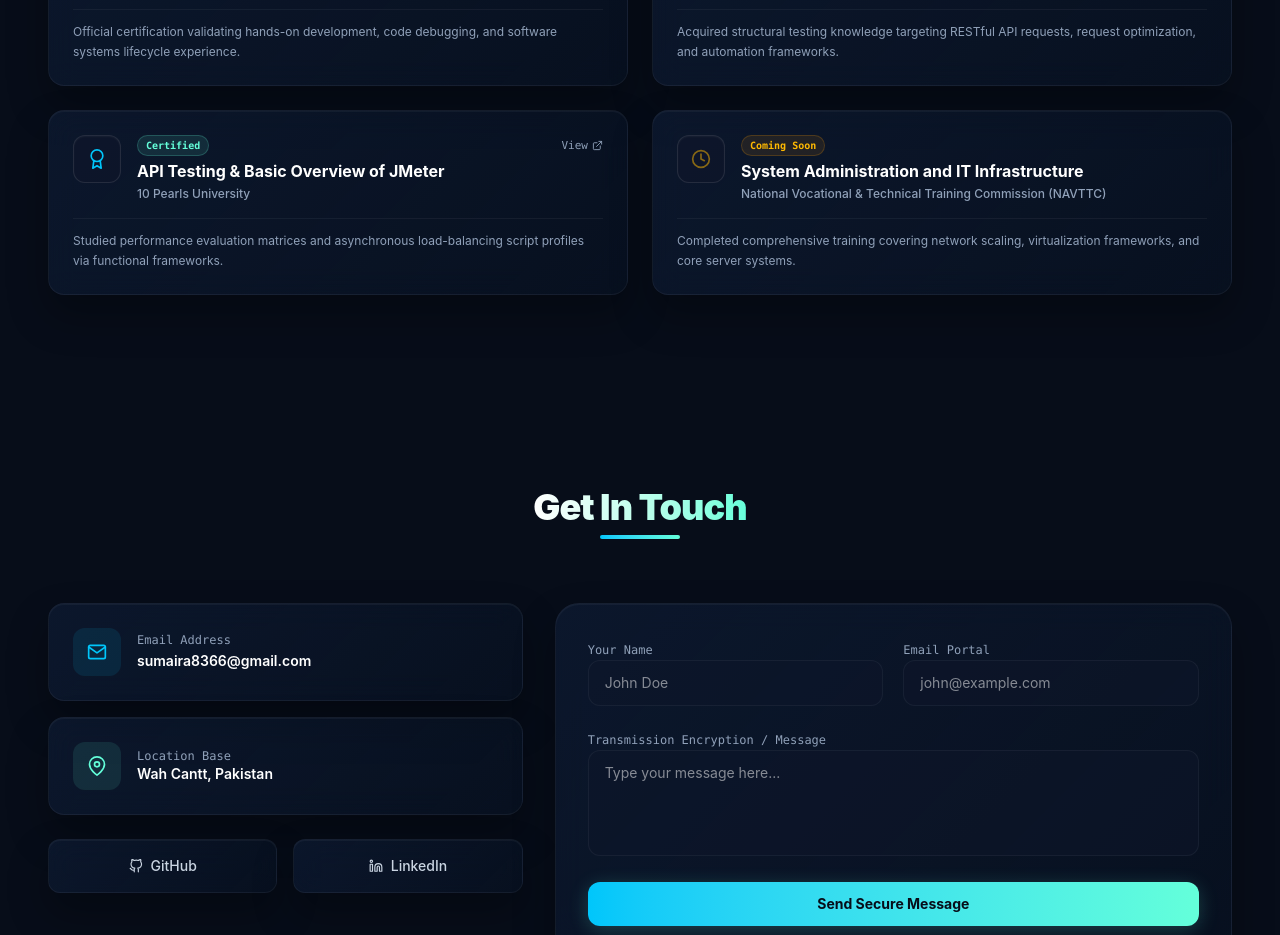
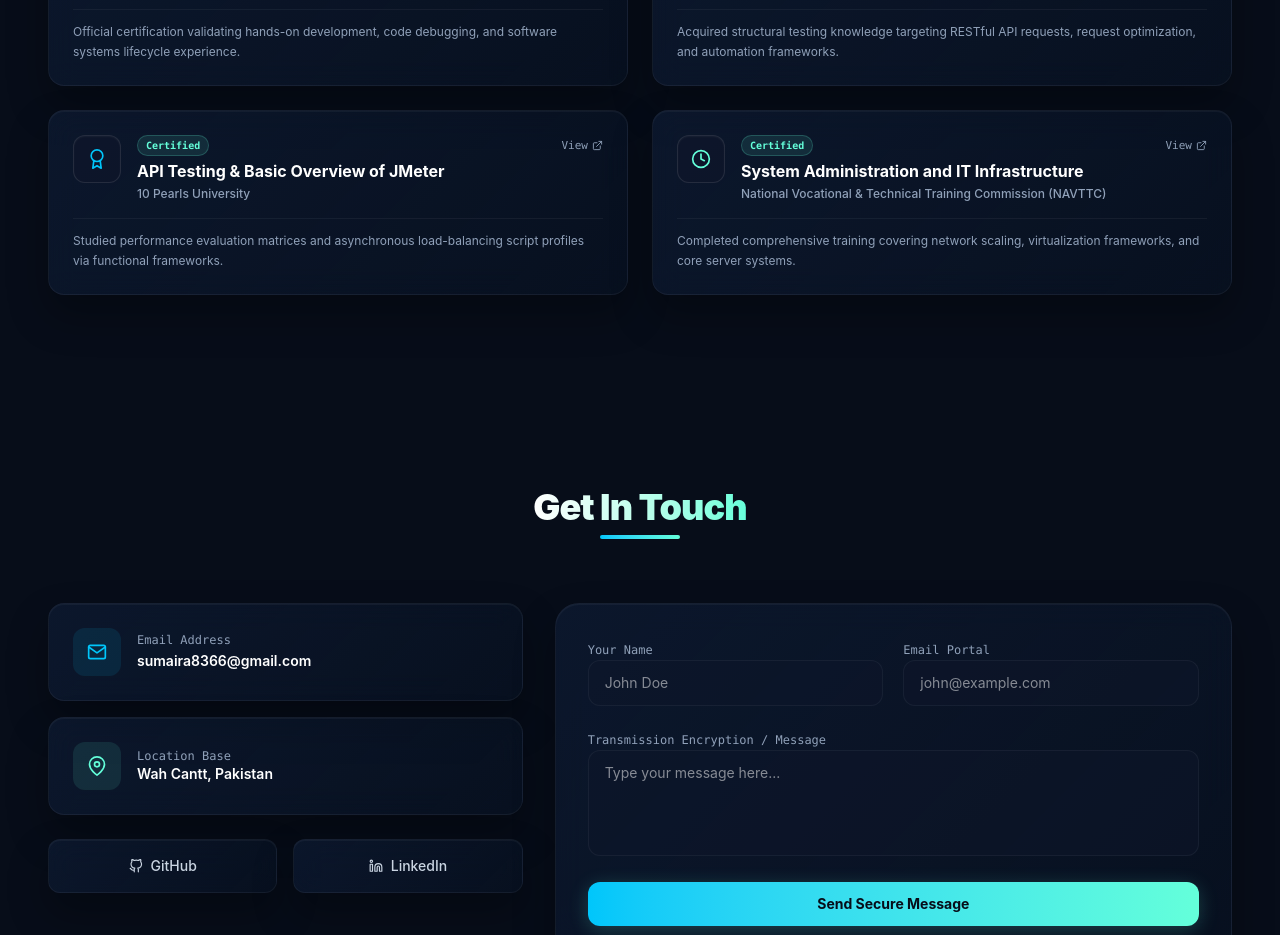
Before and after one commit to sumairaakbar8366/portfolio, a React app: page / in a window 1280 px wide. Shown: the part 5860-6795 px from the top of the page. Built offline with nearby package versions, Linux system fonts and the light colour scheme; the HTML template or start-up script is replaced by a standard one.

Commit message:
Updated NAVTTC certificate code

```diff
--- a/src/components/Certificates.jsx
+++ b/src/components/Certificates.jsx
@@ -30,10 +30,10 @@ const certificates = [
   {
     title: "System Administration and IT Infrastructure",
     issuer: "National Vocational & Technical Training Commission (NAVTTC)",
-    status: "Coming Soon",
-    fileLink: null,
+    status: "Certified",
+    fileLink: "/navttccertificate.pdf",
     desc: "Completed comprehensive training covering network scaling, virtualization frameworks, and core server systems.",
-    icon: <FiClock className="text-amber-400 animate-pulse" />
+    icon: <FiClock className="text-[#64ffda]" />
   }
 ];
 
```
Also changed, not shown: 1 other file (tests, documents, lock files or other folders).
